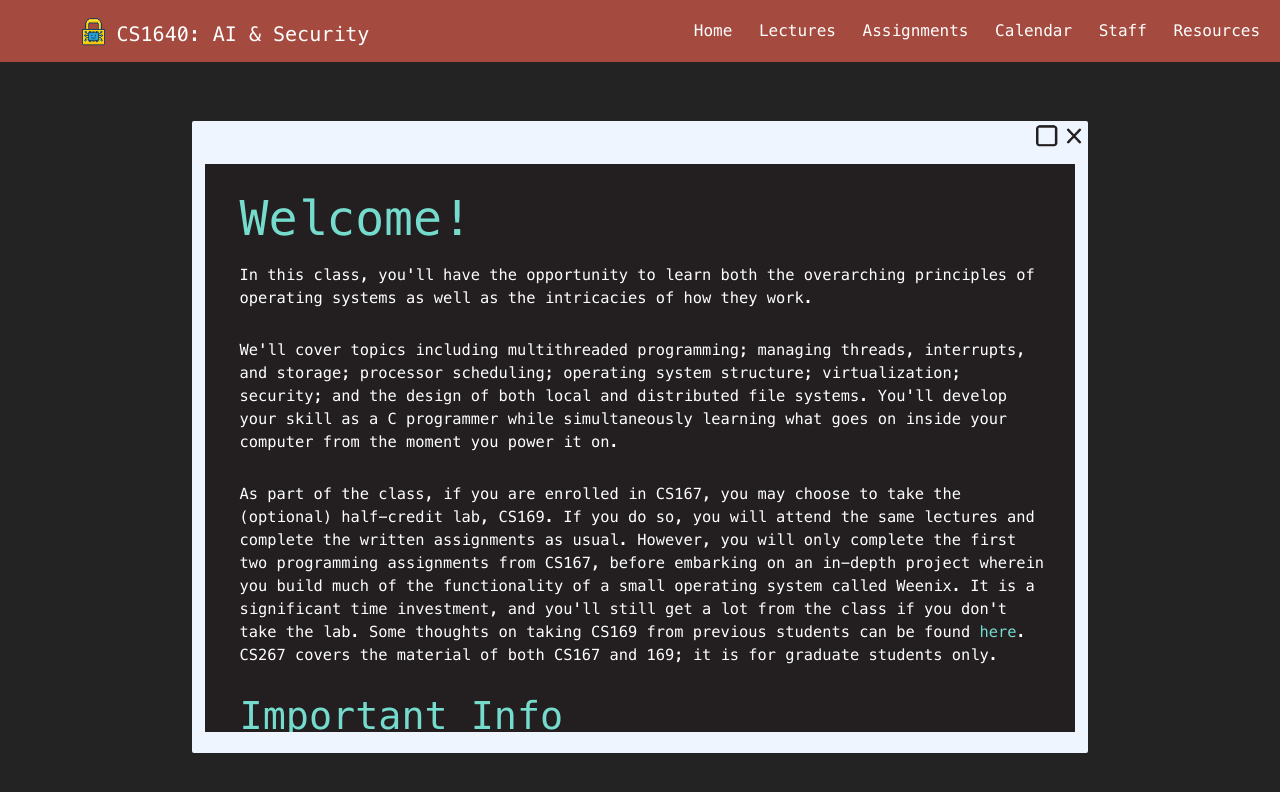
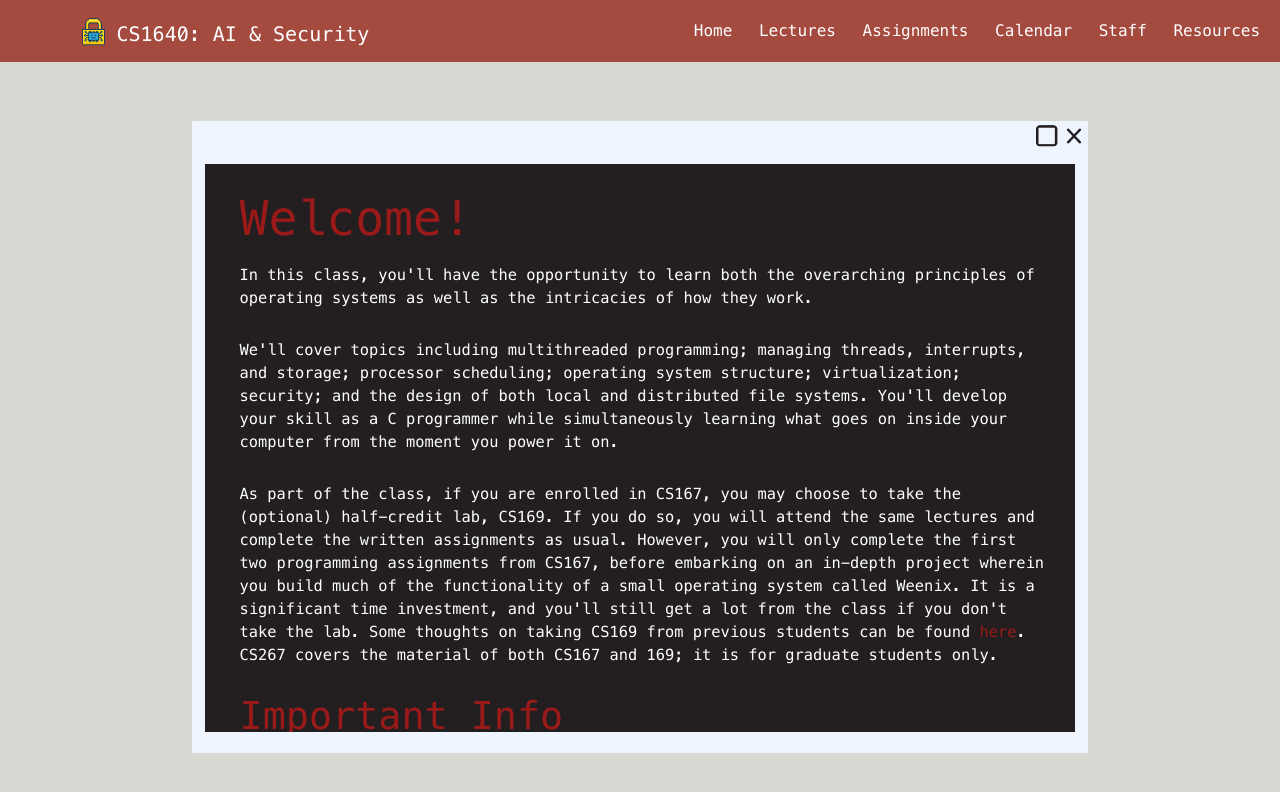
Before and after one commit to brown-cs1640/brown-cs1640.github.io, a React (Create React App) app in the folder website/: page / in a window 1280 px wide. Shown: the top 792 px of the page. Built offline with nearby package versions, Linux system fonts and the light colour scheme.

Commit message:
found the color palette for this year

```diff
--- a/website/public/index.html
+++ b/website/public/index.html
@@ -1,4 +1,4 @@
-<!-- https://coolors.co/fcde9c-ffa552-a44a3f-75dbcd-97a7b3 -->
+<!-- https://coolors.co/fcde9c-ffa552-a44a3f-75dbcdx-97a7b3 -->
 <!DOCTYPE html>
 <html lang="en">
   <head>
--- a/website/src/App.css
+++ b/website/src/App.css
@@ -1,6 +1,8 @@
+/* Potential color for text --- color: #a43131 !important; */
 .App {
   text-align: center;
-  background-color: #232323;
+  background-color: #dad8d3;
+  /* background-color: #b9b8b3; */
   height: 100vh;
   width: 100vw;
   margin: 0px;
@@ -28,7 +30,7 @@
 }
 
 .nav-link:hover {
-  color: #75dbcd !important;
+  color: #9a1a1a !important;
   text-decoration: none;
 }
 
--- a/website/src/Calendar/Calendar.css
+++ b/website/src/Calendar/Calendar.css
@@ -6,7 +6,6 @@
 
 .calendar {
   height: 100vh;
-  background-color: #232323;
 }
 
 .frame-container {
--- a/website/src/globalstyles.css
+++ b/website/src/globalstyles.css
@@ -1,5 +1,5 @@
 a {
-    color: #75dbcd;
+  color: #9a1a1a;
 }
 
 a:hover {
@@ -14,7 +14,7 @@ a:hover {
 h1 {
   font-family: "Menlo-Regular";
   font-size: 3em;
-    color:#75dbcd;
+  color: #9a1a1a;
   padding-top: 2%;
   padding-bottom: 2%;
 }
@@ -22,14 +22,14 @@ h1 {
 h2 {
   font-family: "Menlo-Regular";
   font-size: 2.5em;
-    color:#75dbcd;
+  color: #9a1a1a;
   padding-top: 1%;
   padding-bottom: 1%;
 }
 h3 {
   font-family: "Menlo-Regular";
   font-size: 2em;
-    color:#75dbcd;
+  color: #9a1a1a;
   padding-top: 2rem;
   padding-bottom: 1rem;
 }
@@ -37,20 +37,20 @@ h3 {
 h4 {
   font-family: "Menlo-Regular";
   font-size: 1.5em;
-    color:#75dbcd;
+  color: #9a1a1a;
   padding-top: 1%;
   padding-bottom: 1%;
 }
 
 p {
   font-family: "Menlo-Regular";
-    font-size:0.8em;
-    margin:0px;
+  font-size: 0.8em;
+  margin: 0px;
   color: white;
 }
 
 .table {
-    font-family: 'Gill Sans', 'Gill Sans MT', Calibri, 'Trebuchet MS', sans-serif;
+  font-family: "Gill Sans", "Gill Sans MT", Calibri, "Trebuchet MS", sans-serif;
   font-size: medium;
   color: white;
   background-color: #231f20;
@@ -68,11 +68,11 @@ tr:hover {
 }
 
 a {
-    color: #75dbcd;
+  color: #9a1a1a;
   text-decoration: none;
 }
 
 a:hover {
-    color: #75dbcd;
+  color: #9a1a1a;
   text-decoration: underline;
 }
```
Lines whose indentation alone changed are shown as unchanged.
